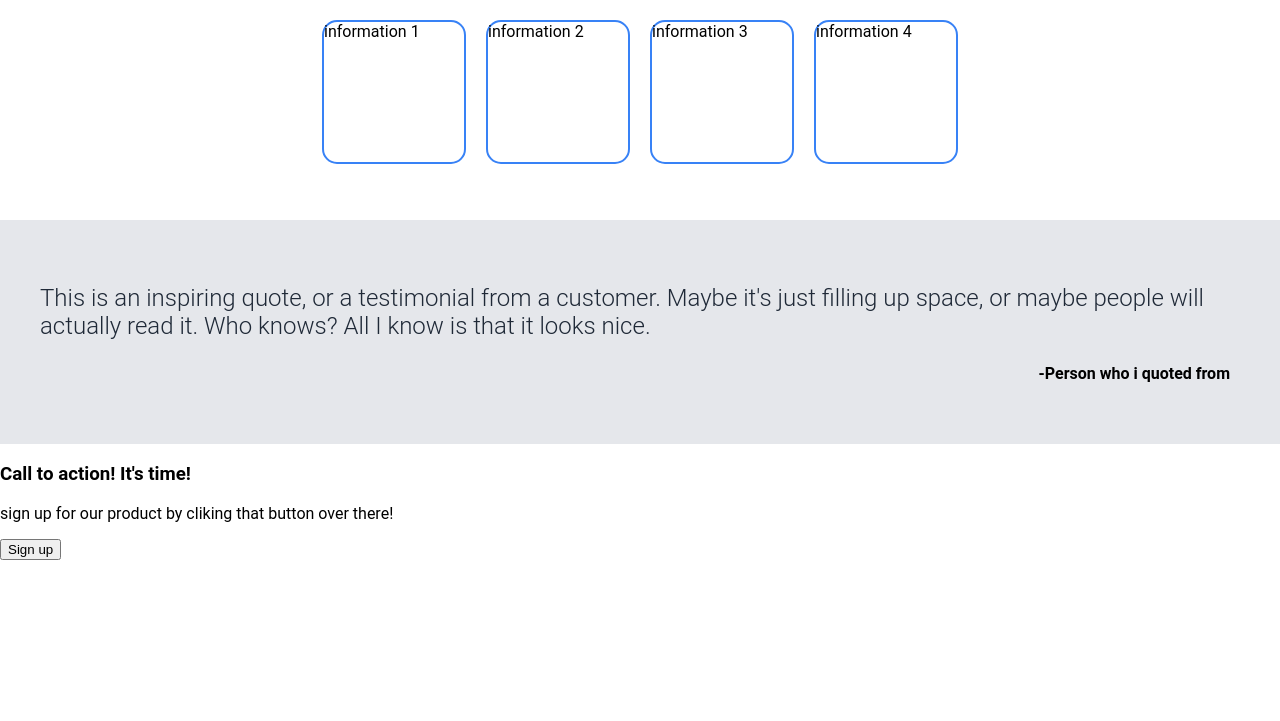
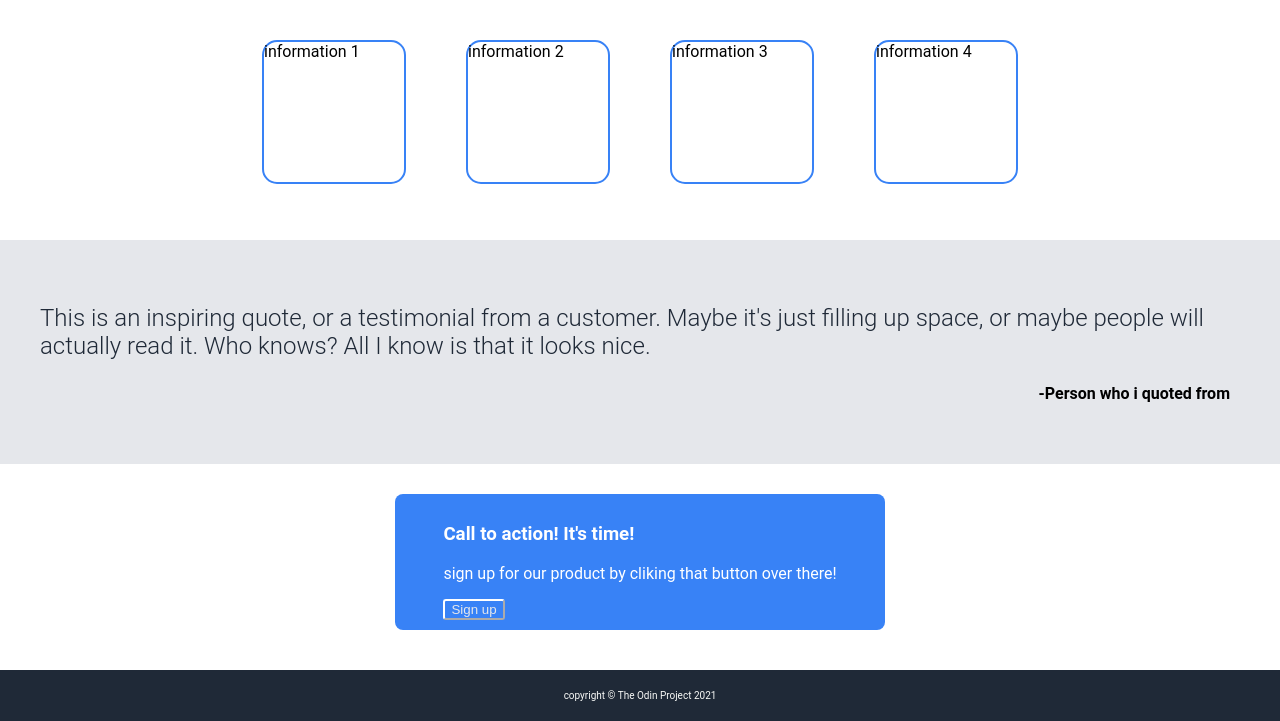
Before and after one commit to xinyu499/landing-page, a plain HTML site: page index.html in a window 1280 px wide. Shown: the part 361-1082 px from the top of the page. Before the commit the page ends 921 px from the top, so only its background shows below. Drawn offline with Linux system fonts and the light colour scheme.

Commit message:
template completed

```diff
--- a/index.html
+++ b/index.html
@@ -52,10 +52,9 @@
             <p>sign up for our product by cliking that button over there!</p>
             <button>Sign up</button>
         </div>
-
-
     </div>
 
+      <p id="copyright">copyright © The Odin Project 2021</p>
 
 </body>
 
--- a/style.css
+++ b/style.css
@@ -5,15 +5,11 @@ body{
     flex-direction: column;
 }
 
-.first, .second, .third{
-    flex:1;
-}
-
-
 .first{
     background-color: #1f2937;
     color:white;
     margin-top:0px;
+    padding-bottom:20px;
 }
 
 .top{
@@ -49,12 +45,9 @@ body{
     display:flex;
     justify-content: space-between;
     justify-content: center;
+    gap:20px;
 }
 
-
-.second{
-
-}
 
 #secondHead{
     text-align: center;
@@ -66,9 +59,9 @@ body{
 
 .information{
     display:flex;
-    gap:20px;
     margin:40px;
     justify-content: center;
+    gap: 5%;
 }
 
 .information
@@ -99,3 +92,37 @@ p{
     justify-content: right;
     padding-right: 10px;
 }
+
+.fourth{
+    display: flex;
+    flex-direction: column;
+    align-items: center;
+}
+
+.box{
+    background-color: #3882f6;
+    color:white;
+    padding:10px;
+    margin:30px;
+    border-radius: 8px;
+    padding-right:48px;
+    padding-left:48px;
+}
+
+.fourth
+button{
+    background-color: #3882f6;
+    color:#e5e7eb;
+    border-color:white;
+    border-radius: 3px;
+}
+
+#copyright{
+    display:flex;
+    background-color: #1f2937;
+    color:#f9faf8;
+    margin-bottom:0px;
+    justify-content: center;
+    padding:20px;
+    font-size: 10px;
+}
```
